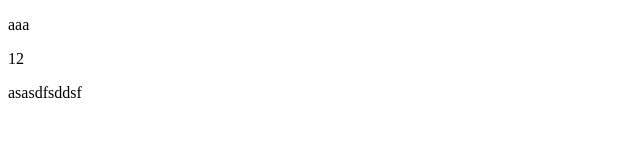
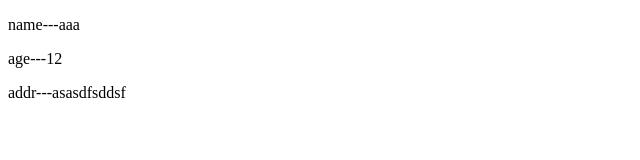
Before and after one commit to ZCreturn0/Vue-, a plain HTML site: page v-for/index.html in a window 1280 px wide. Shown: the whole page, without its empty margins (0-640 px from the left). Drawn offline with Linux system fonts and the light colour scheme.

Commit message:
v-for遍历对象键值对

```diff
--- a/v-for/index.html
+++ b/v-for/index.html
@@ -9,7 +9,7 @@
 </head>
 <body>
     <div id="app">
-        <p v-for="item in user">{{item}}</p>
+        <p v-for="(val, key) in user">{{key}}---{{val}}</p>
     </div>
     <script>
         new Vue({
```
